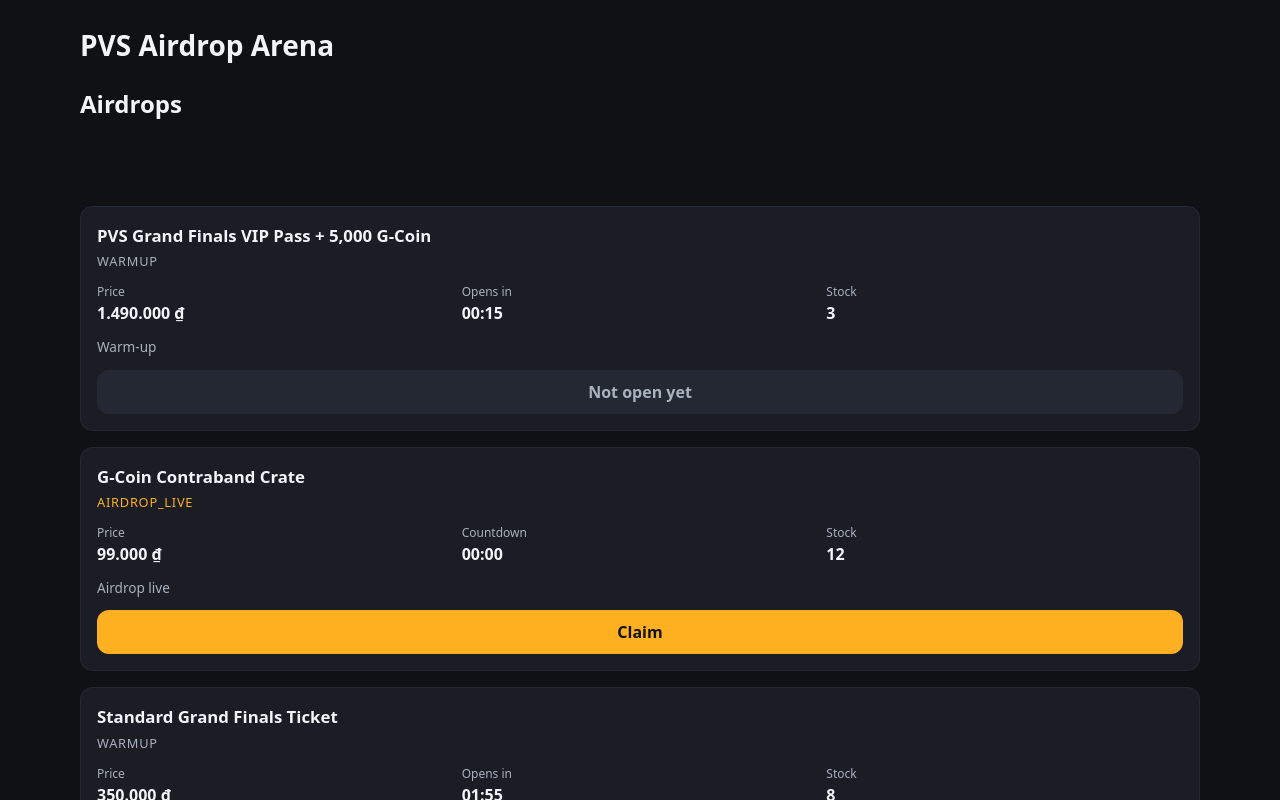
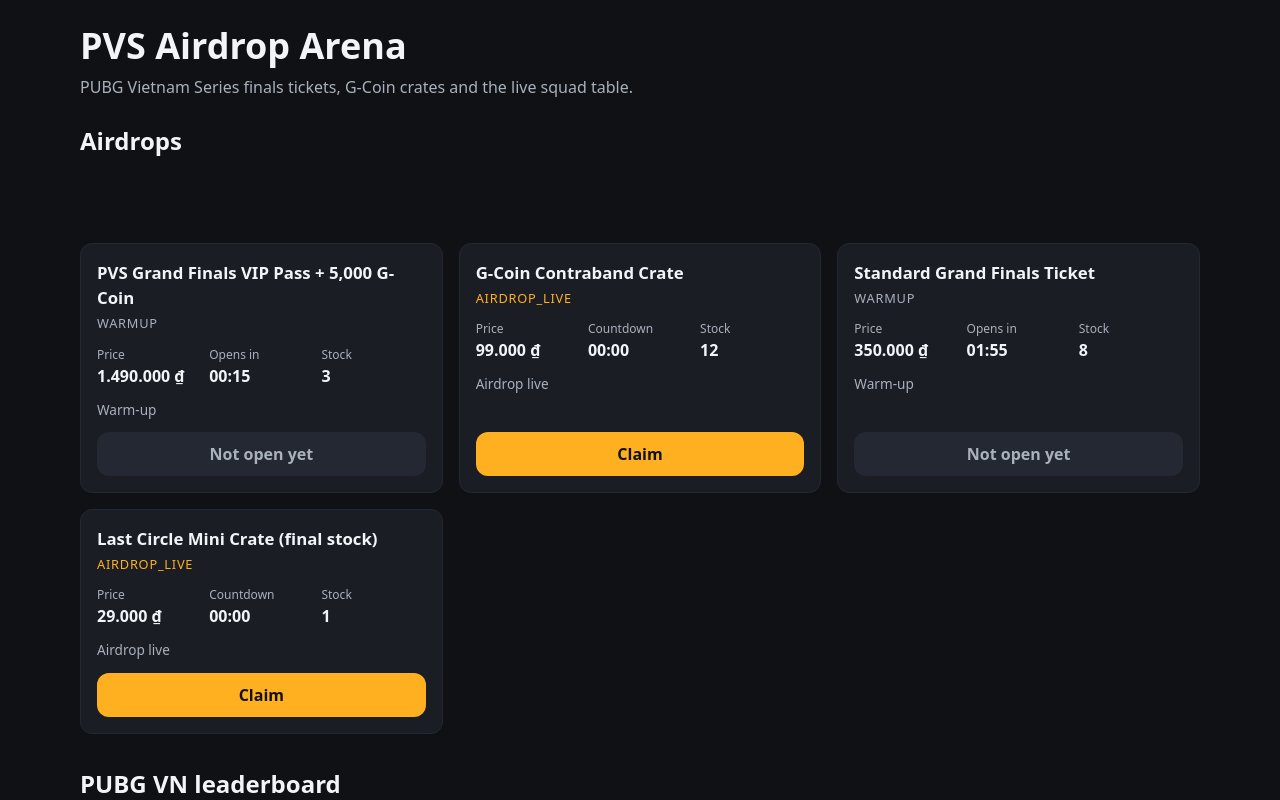
Before and after one commit to Quan06-12/24521448_PhamMinhQuan, a React (Vite) app in the folder Lab-03/Homework-3/: page / in a window 1280 px wide. Shown: the top 800 px of the page. Built offline with nearby package versions, Linux system fonts and the light colour scheme.

Commit message:
style(hw3): add responsive arena layout with CSS modules

```diff
--- a/Lab-03/Homework-3/src/App.jsx
+++ b/Lab-03/Homework-3/src/App.jsx
@@ -12,6 +12,7 @@ export default function App() {
   return (
     <main className={styles.app}>
       <h1 className={styles.title}>PVS Airdrop Arena</h1>
+      <p className={styles.intro}>PUBG Vietnam Series finals tickets, G-Coin crates and the live squad table.</p>
       <section aria-labelledby="drops-heading">
         <h2 id="drops-heading">Airdrops</h2>
         <ClaimNotice notice={notice} />
--- a/Lab-03/Homework-3/src/App.module.css
+++ b/Lab-03/Homework-3/src/App.module.css
@@ -1,18 +1,44 @@
 .app {
   max-width: 72rem;
   margin: 0 auto;
-  padding: 24px 16px 48px;
+  padding: 24px 16px 48px; /* 16px side gutter at every width */
 }
 
 .title {
-  margin: 0 0 16px;
+  margin: 0 0 8px;
   font-size: 1.75rem;
+  line-height: 1.2;
+}
+
+.intro {
+  margin: 0 0 24px;
+  color: var(--text-muted);
 }
 
 .drops {
   display: grid;
+  grid-template-columns: repeat(auto-fit, minmax(min(100%, 17rem), 1fr));
   gap: 16px;
   margin: 0;
   padding: 0;
   list-style: none;
 }
+
+@media (min-width: 48rem) {
+  .title {
+    font-size: 2.25rem;
+  }
+}
+
+@media (prefers-reduced-motion: no-preference) {
+  .drops > li {
+    animation: rise 240ms ease-out both;
+  }
+}
+
+@keyframes rise {
+  from {
+    opacity: 0;
+    transform: translateY(6px);
+  }
+}
--- a/Lab-03/Homework-3/src/components/DropCard.module.css
+++ b/Lab-03/Homework-3/src/components/DropCard.module.css
@@ -6,6 +6,8 @@
   background: var(--surface);
   border-radius: var(--radius);
   border: 1px solid var(--surface-2);
+  min-width: 0;
+  height: 100%;
 }
 
 .header {
@@ -28,7 +30,7 @@
 
 .facts {
   display: grid;
-  grid-template-columns: repeat(3, minmax(0, 1fr));
+  grid-template-columns: repeat(auto-fit, minmax(6rem, 1fr));
   gap: 8px;
   margin: 0;
 }
@@ -40,6 +42,7 @@
 
 .facts dd {
   margin: 0;
+  overflow-wrap: anywhere;
   font-variant-numeric: tabular-nums;
   font-weight: 600;
 }
@@ -55,6 +58,7 @@
 }
 
 .claim {
+  margin-top: auto; /* buttons line up at the bottom of equal-height cards */
   min-height: 44px;
   padding: 8px 16px;
   border: 0;
--- a/Lab-03/Homework-3/src/components/Leaderboard.module.css
+++ b/Lab-03/Homework-3/src/components/Leaderboard.module.css
@@ -14,6 +14,7 @@
   padding: 12px;
   border: 1px solid var(--surface-2);
   border-radius: var(--radius);
+  min-width: 0; /* fieldsets default to min-content width, which pushes the page sideways */
 }
 
 .field {
@@ -25,6 +26,7 @@
 
 .field input,
 .field select {
+  max-width: 100%;
   min-height: 44px;
   padding: 6px 10px;
   border: 1px solid var(--text-muted);
--- a/Lab-03/Homework-3/src/index.css
+++ b/Lab-03/Homework-3/src/index.css
@@ -32,3 +32,12 @@ body {
   outline: 3px solid var(--focus);
   outline-offset: 3px;
 }
+
+@media (prefers-reduced-motion: reduce) {
+  *,
+  *::before,
+  *::after {
+    animation-duration: 0.01ms !important;
+    transition-duration: 0.01ms !important;
+  }
+}
```
